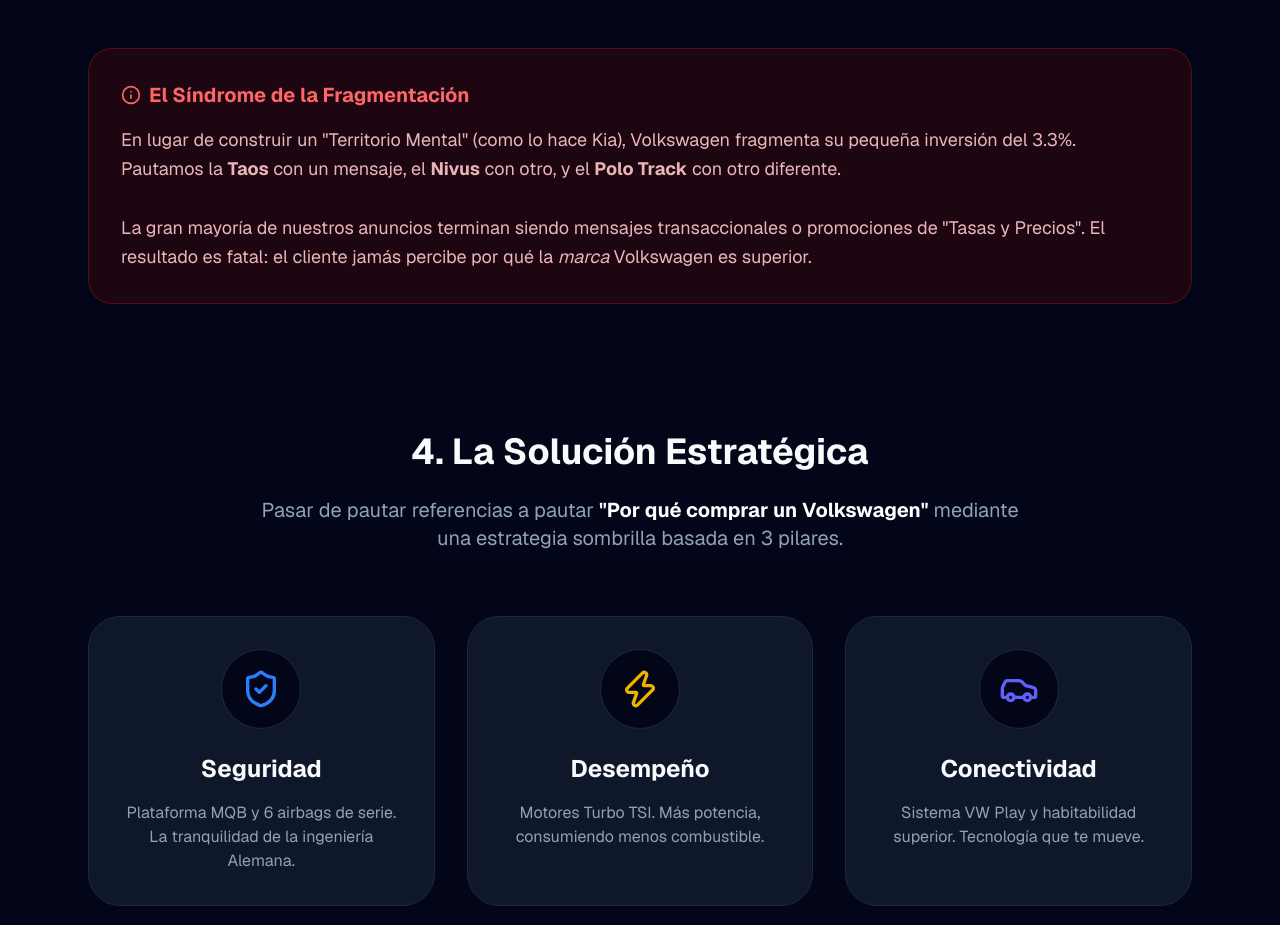
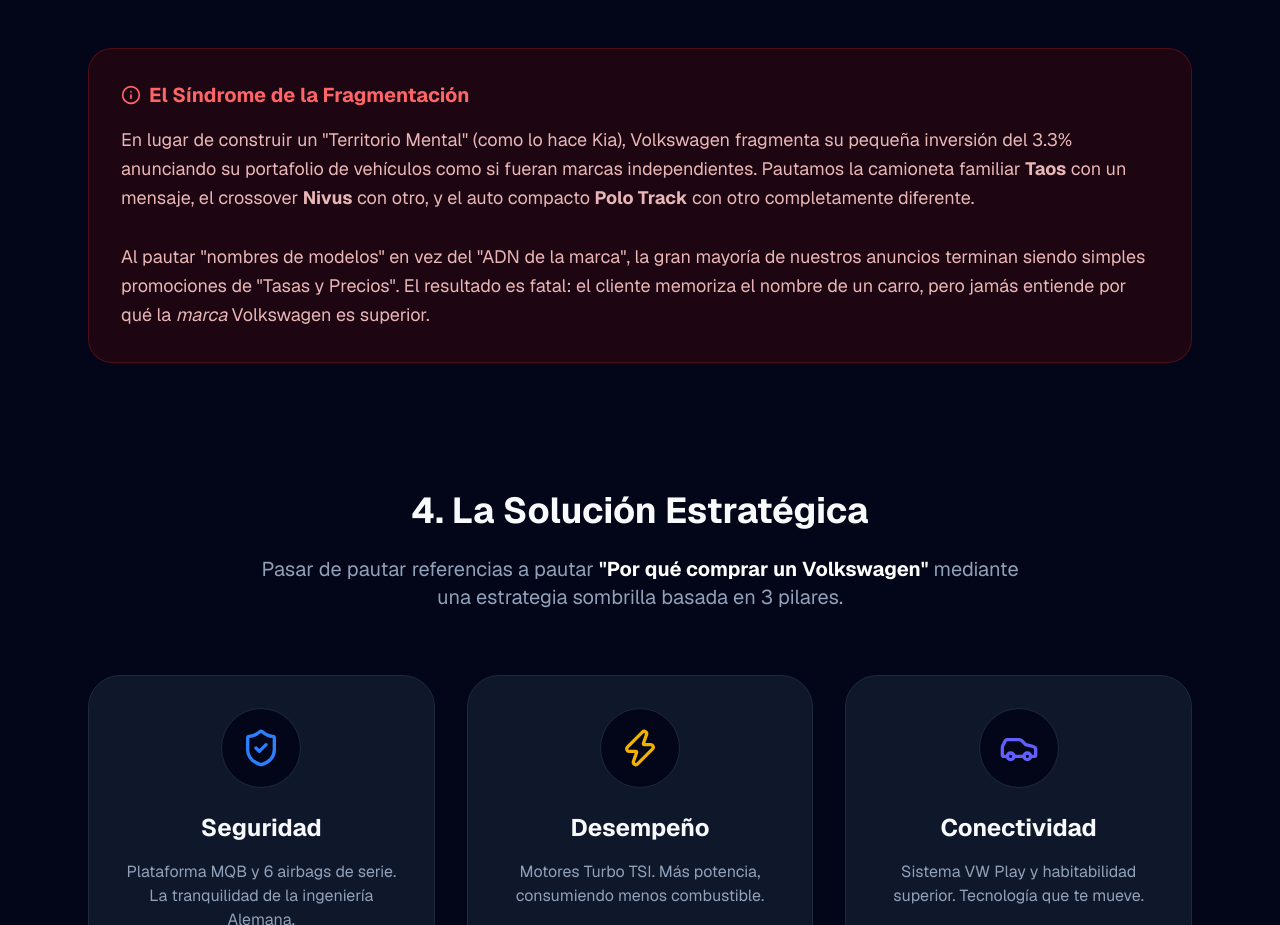
Before and after one commit to leonardobolivar2005-png/vw-marketing-dashboard, a Next.js app: page / in a window 1280 px wide. Shown: the part 2880-3805 px from the top of the page. Built offline with nearby package versions, Linux system fonts and the light colour scheme.

Commit message:
chore: clarify car models in explanation

```diff
--- a/src/app/page.tsx
+++ b/src/app/page.tsx
@@ -279,8 +279,8 @@
           <motion.div initial={{ opacity: 0, y: 20 }} whileInView={{ opacity: 1, y: 0 }} viewport={{ once: true }} className="mt-12 bg-red-950/40 border border-red-900/50 p-8 rounded-3xl">
             <h3 className="text-xl font-bold mb-4 flex items-center gap-2 text-red-400"><Info className="w-5 h-5"/> El Síndrome de la Fragmentación</h3>
             <p className="text-lg text-red-200/90 leading-relaxed">
-              En lugar de construir un "Territorio Mental" (como lo hace Kia), Volkswagen fragmenta su pequeña inversión del 3.3%. Pautamos la <strong>Taos</strong> con un mensaje, el <strong>Nivus</strong> con otro, y el <strong>Polo Track</strong> con otro diferente. <br/><br/>
-              La gran mayoría de nuestros anuncios terminan siendo mensajes transaccionales o promociones de "Tasas y Precios". El resultado es fatal: el cliente jamás percibe por qué la <i>marca</i> Volkswagen es superior.
+              En lugar de construir un "Territorio Mental" (como lo hace Kia), Volkswagen fragmenta su pequeña inversión del 3.3% anunciando su portafolio de vehículos como si fueran marcas independientes. Pautamos la camioneta familiar <strong>Taos</strong> con un mensaje, el crossover <strong>Nivus</strong> con otro, y el auto compacto <strong>Polo Track</strong> con otro completamente diferente. <br/><br/>
+              Al pautar "nombres de modelos" en vez del "ADN de la marca", la gran mayoría de nuestros anuncios terminan siendo simples promociones de "Tasas y Precios". El resultado es fatal: el cliente memoriza el nombre de un carro, pero jamás entiende por qué la <i>marca</i> Volkswagen es superior.
             </p>
           </motion.div>
         </section>
```
